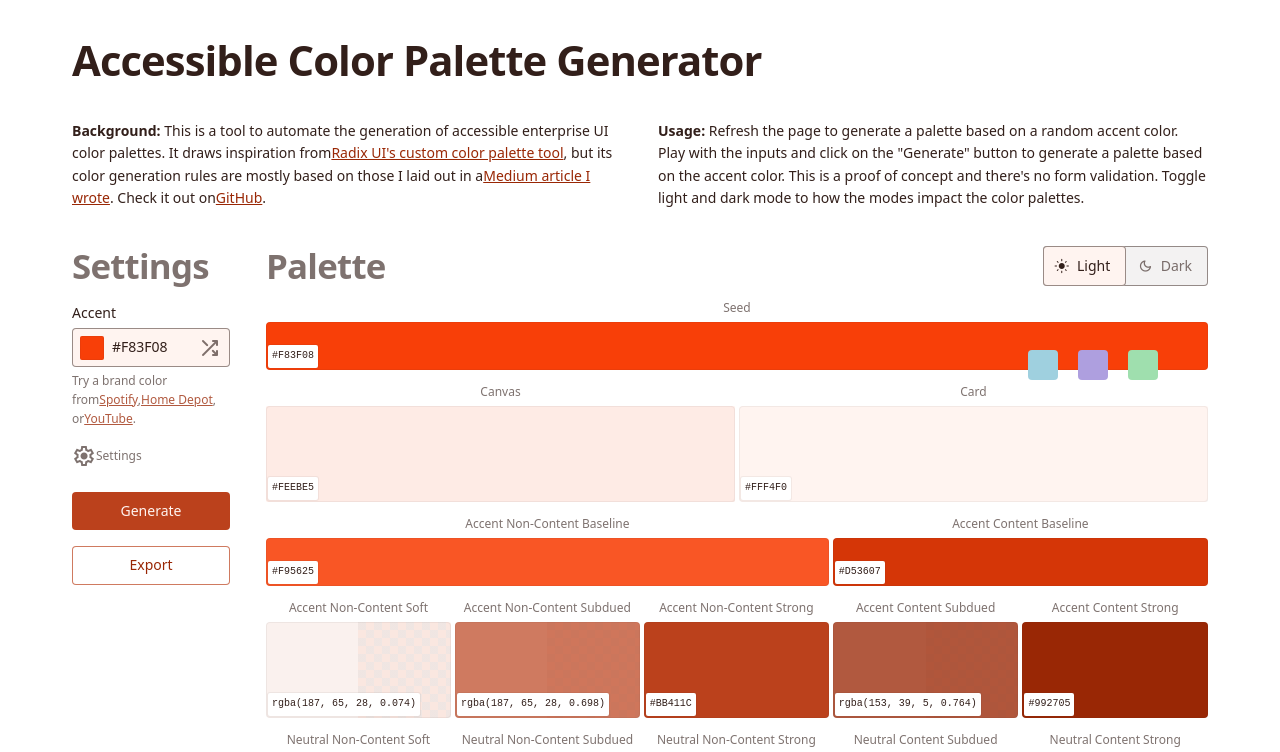
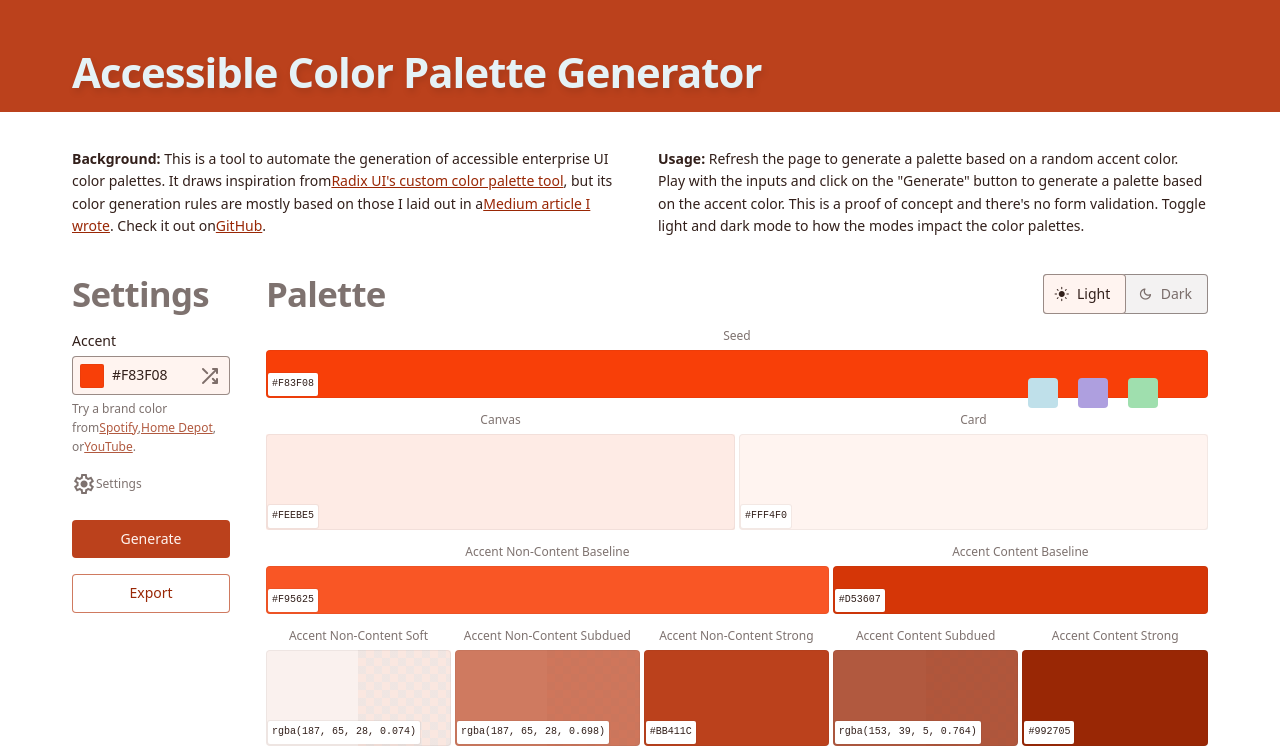
Before and after one commit to thisisfranciswu/enterprise-ui-palette-generator, a React (Vite) app: page / in a window 1280 px wide. Shown: the top 752 px of the page. Built offline with nearby package versions, Linux system fonts and the light colour scheme.

Commit message:
Playing around with complimentary color swatches.

```diff
--- a/src/App.scss
+++ b/src/App.scss
@@ -1,48 +1,4 @@
 @use "_sass/mixins";
 @use "_sass/variables";
+@use "_sass/utilities";
 @use "_sass/style";
-
-::details-content {
-  transition:
-    height 0.5s ease,
-    content-visibility 0.5s ease allow-discrete;
-  height: 0;
-  overflow: clip;
-}
-
-/* Browser supports interpolate-size */
-@supports (interpolate-size: allow-keywords) {
-  :root {
-    interpolate-size: allow-keywords;
-  }
-
-  [open]::details-content {
-    height: auto;
-  }
-}
-
-/* Fallback for browsers with no interpolate-size support */
-@supports not (interpolate-size: allow-keywords) {
-  [open]::details-content {
-    height: 150px;
-    overflow-y: scroll; /* In case the contents should be taller than 150px */
-  }
-}
-
-:root {
-  --complimentary: hsl(
-    from var(--color-seed) calc(h + 180) max(calc(100 - s), 50) calc(100 - l/2)
-  );
-  --color-seed-complimentary: light-dark(
-    var(--complimentary),
-    hsl(from var(--complimentary) h calc(s - 20) calc(l - 20))
-  ); // TODO: light dark doesn't respond currently
-  --color-seed-triad-two: hsl(
-    from var(--color-seed) calc(h + 180 + 60) max(calc(100 - s), 50)
-      calc(100 - l/2)
-  );
-  --color-seed-triad-three: hsl(
-    from var(--color-seed) calc(h + 180 - 60) max(calc(100 - s), 50)
-      calc(100 - l/2)
-  );
-}
--- a/src/App.tsx
+++ b/src/App.tsx
@@ -18,6 +18,12 @@ function App() {
   }, []);
 
   return (
+    <>
+      <header>
+        <div className="container">
+          <h1>Accessible Color Palette Generator</h1>
+        </div>
+      </header>
       <div className="container">
         <img
           src="images/social_media_thumbnail.jpg"
@@ -25,19 +31,16 @@ function App() {
           className="hidden-social-media-thumbnail"
         />
 
-      <header>
-        <h1>Accessible Color Palette Generator</h1>
-      </header>
-
         <section id="intro">
           <p>
-          <strong>Background:</strong> This is a tool to automate the generation
-          of accessible enterprise UI color palettes. It draws inspiration from
+            <strong>Background:</strong> This is a tool to automate the
+            generation of accessible enterprise UI color palettes. It draws
+            inspiration from
             <a href="https://www.radix-ui.com/colors/custom" target="_blank">
               Radix UI's custom color palette tool
             </a>
-          , but its color generation rules are mostly based on those I laid out
-          in a
+            , but its color generation rules are mostly based on those I laid
+            out in a
             <a
               href="https://uxdesign.cc/a-systematic-approach-to-generating-enterprise-ui-color-palettes-ecaf0c164c17"
               target="_blank"
@@ -76,6 +79,7 @@ function App() {
           </main>
         </div>
       </div>
+    </>
   );
 }
 
--- a/src/_sass/_style.scss
+++ b/src/_sass/_style.scss
@@ -1,13 +1,52 @@
 @use "mixins";
+
+:root {
+  --complimentary: hsl(
+    from var(--color-seed) calc(h + 180) max(calc(100 - s), 50) calc(100 - l/3)
+  );
+  --color-seed-complimentary: light-dark(
+    var(--complimentary),
+    hsl(from var(--complimentary) h calc(s - 20) calc(l - 20))
+  ); // TODO: light dark doesn't respond currently
+  --color-seed-triad-two: hsl(
+    from var(--color-seed) calc(h + 180 + 60) max(calc(100 - s), 50)
+      calc(100 - l/2)
+  );
+  --color-seed-triad-three: hsl(
+    from var(--color-seed) calc(h + 180 - 60) max(calc(100 - s), 50)
+      calc(100 - l/2)
+  );
+
+  --header-bg: var(--color-accentNonContentStrong);
+  --header-color: hsl(from var(--color-seed-complimentary) h s calc(l + 10));
+}
+
+html[data-theme="dark"] {
+  --header-bg: var(--color-card);
+  --header-color: hsl(
+    from var(--color-seed-complimentary) h calc(s - 30) calc(l - 10)
+  );
+}
 
 body {
   line-height: var(--bodyLineHeight);
-  padding: var(--space-xl);
+  padding: 0;
   font-family: system-ui, "Segoe UI", Roboto, Helvetica, Arial, sans-serif,
     "Apple Color Emoji", "Segoe UI Emoji", "Segoe UI Symbol";
   * {
     font-size: var(--fontSize-md);
     box-sizing: border-box;
+  }
+}
+
+header {
+  padding: 3rem 0 1rem 0;
+  margin-bottom: var(--space-xl);
+  background: var(--header-bg);
+
+  h1 {
+    color: var(--header-color);
+    filter: drop-shadow(2px 4px 3px hsl(0 0 0 / 0.1));
   }
 }
 
--- /dev/null
+++ b/src/_sass/_utilities.scss
@@ -0,0 +1,26 @@
+::details-content {
+  transition:
+    height 0.5s ease,
+    content-visibility 0.5s ease allow-discrete;
+  height: 0;
+  overflow: clip;
+}
+
+/* Browser supports interpolate-size */
+@supports (interpolate-size: allow-keywords) {
+  :root {
+    interpolate-size: allow-keywords;
+  }
+
+  [open]::details-content {
+    height: auto;
+  }
+}
+
+/* Fallback for browsers with no interpolate-size support */
+@supports not (interpolate-size: allow-keywords) {
+  [open]::details-content {
+    height: 150px;
+    overflow-y: scroll; /* In case the contents should be taller than 150px */
+  }
+}
```
Lines whose indentation alone changed are shown as unchanged.
